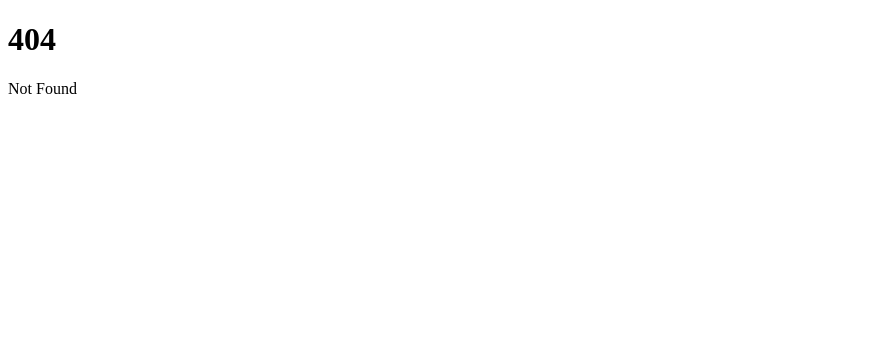
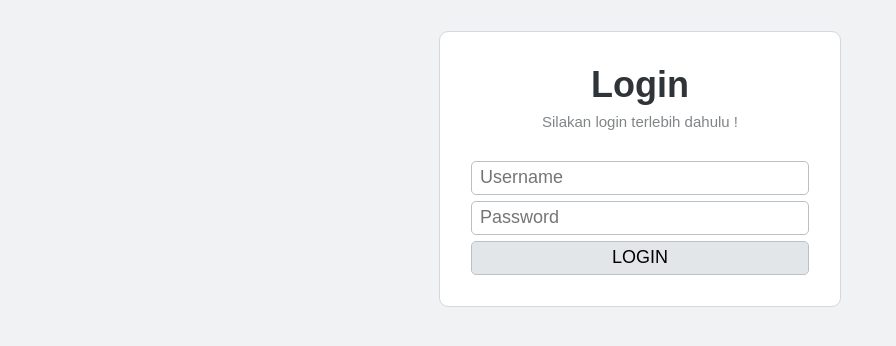
Before and after one commit to momo-hunt/sukakaba, a SvelteKit app: page /login in a window 1280 px wide. Before the commit this address had no page. Shown: the top 346 px of the page, without its empty margins (0-896 px from the left). Built offline with nearby package versions, Linux system fonts and the light colour scheme.

Commit message:
login page

```diff
--- a/src/app.css
+++ b/src/app.css
@@ -16,4 +16,11 @@ ul {
 
 body {
   font-family: sans-serif;
+  font-size: 18px;
+  color: hsl(206, 10%, 20%);
+  background: hsl(206, 10%, 95%);
 }
+
+h1 {
+  font-size: 2em;
+}
--- /dev/null
+++ b/src/lib/components/Form.svelte
@@ -0,0 +1,27 @@
+<script>
+  import { createEventDispatcher } from "svelte";
+  import { enhance } from "$app/forms";
+
+  const dispatch = createEventDispatcher();
+  export let action;
+  export let title;
+  export let loading = null;
+</script>
+
+<form
+  {action}
+  {title}
+  method="post"
+  use:enhance={() => {
+    loading = true;
+    dispatch("process");
+    return async ({ result }) => {
+      loading = false;
+      console.log("result form->", result);
+      if (result.type == "success") return dispatch("success", result.data);
+      return dispatch("error", result.data);
+    };
+  }}
+>
+  <slot />
+</form>
--- /dev/null
+++ b/src/routes/(public)/+layout.svelte
@@ -0,0 +1,28 @@
+<script>
+  export let data;
+</script>
+
+<header>
+  <div>{data?.user?.name}</div>
+  <button class="logout">Logout</button>
+</header>
+
+<slot />
+
+<style>
+  header {
+    display: flex;
+    align-items: center;
+  }
+
+  header > *:first-child {
+    margin-right: auto;
+  }
+
+  header button.logout {
+    padding: 0.25rem 1rem;
+    background: white;
+    border: 1px solid red;
+    color: red;
+  }
+</style>
--- /dev/null
+++ b/src/routes/+layout.svelte
@@ -0,0 +1,9 @@
+<script>
+  import "../../src/app.css";
+</script>
+
+<svelte:head>
+  <title>Jeep Kaba</title>
+</svelte:head>
+
+<slot />
--- /dev/null
+++ b/src/routes/login/+page.svelte
@@ -0,0 +1,39 @@
+<script>
+  import ErrorLogin from "./ErrorLogin.svelte";
+  import FormLogin from "./FormLogin.svelte";
+  let error;
+</script>
+
+<main>
+  <header>
+    <h1>Login</h1>
+    <sub>Silakan login terlebih dahulu !</sub>
+  </header>
+
+  <ErrorLogin {error} />
+
+  <FormLogin />
+</main>
+
+<style>
+  main {
+    position: relative;
+    margin: 2rem auto;
+    width: min(calc(100% - 2rem), 400px);
+    padding: 2rem;
+    outline: 1px solid hsl(205, 10%, 85%);
+    border-radius: 8px;
+    display: flex;
+    flex-direction: column;
+    gap: 2rem;
+    background: white;
+  }
+
+  header {
+    text-align: center;
+  }
+
+  header sub {
+    opacity: 0.6;
+  }
+</style>
--- /dev/null
+++ b/src/routes/login/ErrorLogin.svelte
@@ -0,0 +1,26 @@
+<script>
+  export let error = null;
+</script>
+
+{#if error}
+  <section>
+    <h3>Gagal login !</h3>
+    <small>Periksa kembali username dan password anda !</small>
+  </section>
+{/if}
+
+<style>
+  section {
+    background: hsl(206, 100%, 95%);
+    padding: 0.5rem 1rem;
+    border-radius: 8px;
+  }
+
+  h3 {
+    color: red;
+  }
+
+  small {
+    opacity: 0.6;
+  }
+</style>
--- /dev/null
+++ b/src/routes/login/FormLogin.svelte
@@ -0,0 +1,43 @@
+<script>
+  import Form from "$lib/components/Form.svelte";
+</script>
+
+<Form action="?/login" title="Login" on:success on:error>
+  <article>
+    <input type="text" name="username" placeholder="Username" />
+    <input type="password" name="password" placeholder="Password" />
+    <button type="submit">Login</button>
+  </article>
+</Form>
+
+<style>
+  article {
+    display: flex;
+    flex-direction: column;
+    gap: 0.5rem;
+  }
+
+  input {
+    background: white;
+    border: none;
+    outline: 1px solid hsl(205, 10%, 75%);
+    border-radius: 4px;
+    width: 100%;
+    height: 2rem;
+    padding: 0 0.5rem;
+    font-size: inherit;
+  }
+
+  button[type="submit"] {
+    font-size: inherit;
+    background: hsl(205, 10%, 90%);
+    /* color: white; */
+    border: none;
+    outline: 1px solid hsl(205, 10%, 75%);
+    border-radius: 4px;
+    width: 100%;
+    height: 2rem;
+    padding: 0 1rem;
+    text-transform: uppercase;
+  }
+</style>
```
Also changed, not shown: src/routes/(public)/+layout.server.js (added, +8 -0 lines), src/routes/(public)/+page.svelte (renamed from src/routes/+page.svelte), 1 other file (tests, documents, lock files or other folders).
